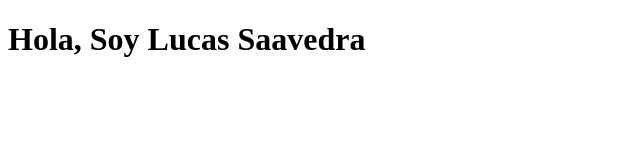
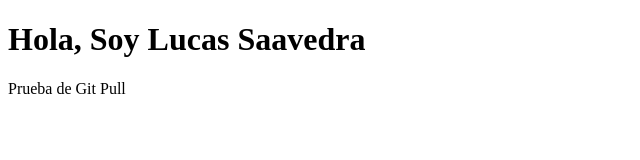
Before and after one commit to LaSM4/personal_page, a plain HTML site: page index.html in a window 1280 px wide. Shown: the whole page, without its empty margins (0-640 px from the left). Drawn offline with Linux system fonts and the light colour scheme.

Commit message:
Test de Git Pull
Probaremos como funciona el git pull

```diff
--- a/index.html
+++ b/index.html
@@ -9,6 +9,7 @@
 
 <body>
     <h1>Hola, Soy Lucas Saavedra</h1>
+    <span>Prueba de Git Pull</span>
 </body>
 
 </html>
```
